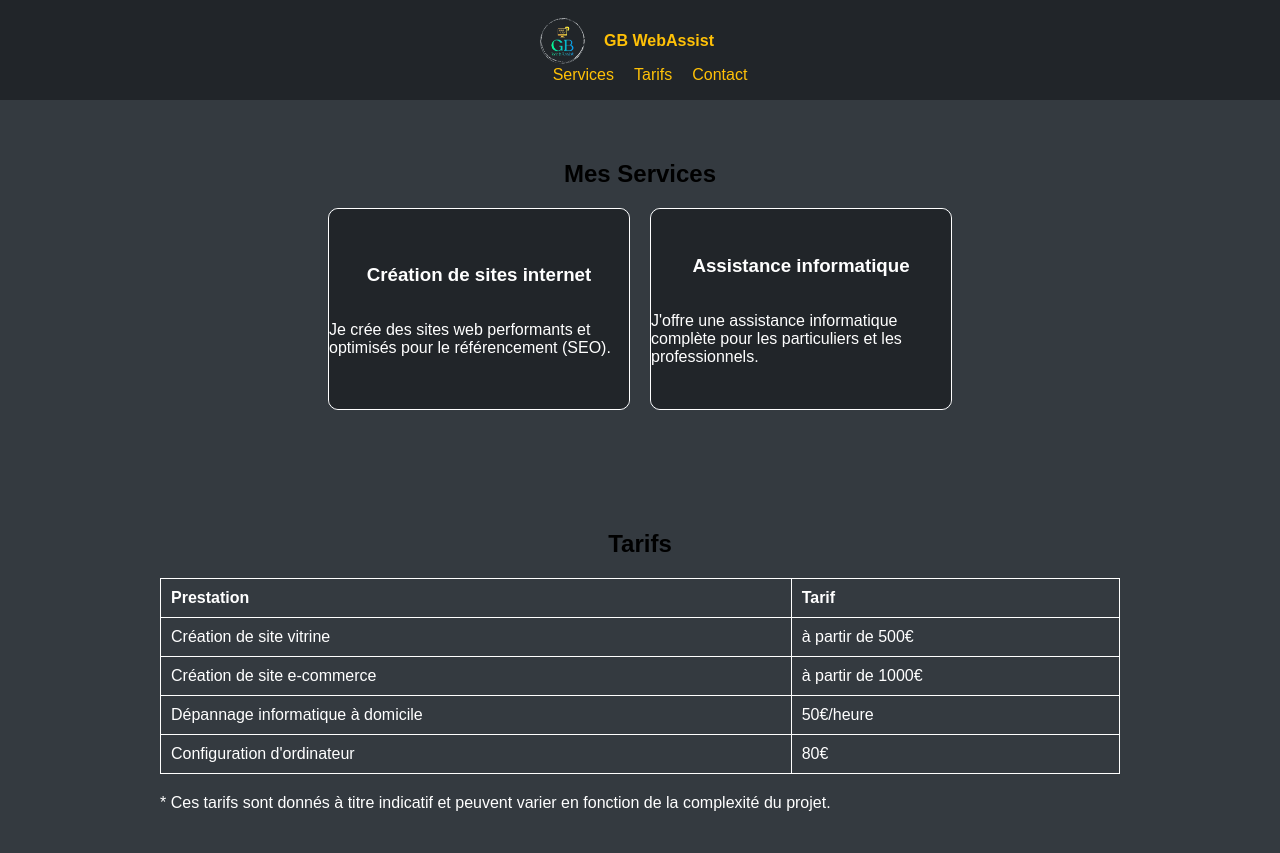
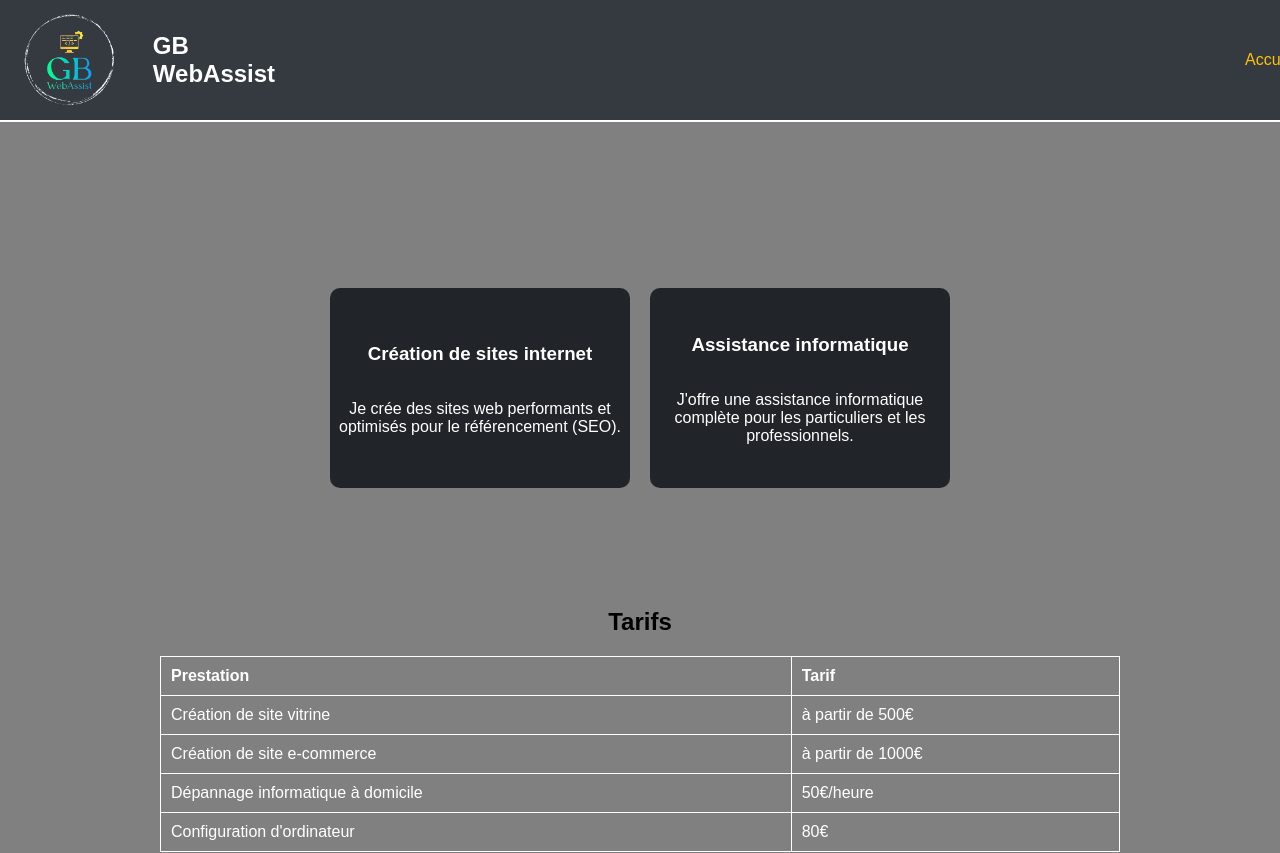
Before and after one commit to GaelleB/gb-webassist, a React (Create React App) app: page / in a window 1280 px wide. Shown: the top 853 px of the page. Built offline with nearby package versions, Linux system fonts and the light colour scheme.

Commit message:
navbar modif

```diff
--- a/src/App.css
+++ b/src/App.css
@@ -1,11 +1,12 @@
+/* App.css */
 @import "./colors.css";
 
 /* Général */
 body {
   font-family: sans-serif;
   margin: 0;
-  background-color: var(--bg-secondary);
-  color: var(--text-black);
+  background-color: grey; /* Gris clair en fond */
+  color: var(--text-light); /* Texte blanc pour le contraste */
 }
 
 .container {
@@ -15,161 +16,66 @@ body {
 }
 
 /* Navbar */
-.navbar {
-  background-color: var(--bg-dark);
-  color: var(--text-light);
-  padding: 1rem;
+nav {
+  background-color: var(--bg-secondary); /* Gris foncé en fond */
   display: flex;
-  justify-content: flex-start; /* Aligner le contenu à gauche */
-  align-items: center;
+  align-items: center; /* Aligner verticalement au centre */
+  padding: 10px;
+  border-bottom: 2px solid var(--text-light); /* Bordure en bas */
+  position: fixed; /* Fixer la navbar */
+  width: 100%; /* Occuppe toute la largeur */
+  z-index: 100; /* Assurer que la navbar est au-dessus des autres éléments */
 }
 
-.navbar-brand {
+.navbar-container {
   display: flex;
   align-items: center;
-  text-decoration: none;
-  margin-right: auto; /* Pousser le logo à gauche */
+  width: 100%;
 }
 
-.logo {
-  height: 50px;
-  margin-right: 10px;
+.navbar-container img {
+  max-height: 100px;
+  margin-right: 20px; /* Espace entre le logo et le titre */
 }
 
-.brand-name {
-  color: var(--text-warning);
-  font-weight: bold;
+.navbar-container div { /* Conteneur des liens */
+  display: flex; /* Aligner les liens horizontalement */
+  margin-left: 950px; /* Pousser les liens à droite */
 }
 
-.navbar-toggler {
-  background-color: transparent;
-  border: none;
-  cursor: pointer;
-  display: none;
-}
-
-.navbar-toggler-icon {
-  display: block;
-  width: 25px;
-  height: 2px;
-  background-color: var(--text-light);
-  position: relative;
-}
-
-.navbar-toggler-icon::before,
-.navbar-toggler-icon::after {
-  content: "";
-  display: block;
-  width: 25px;
-  height: 2px;
-  background-color: var(--text-light);
-  position: absolute;
-  left: 0;
-  transition: all 0.3s ease-in-out;
-}
-
-.navbar-toggler-icon::before {
-  top: -8px;
-}
-
-.navbar-toggler-icon::after {
-  top: 8px;
-}
-
-.navbar-toggler.open .navbar-toggler-icon {
-  background-color: transparent;
-}
-
-.navbar-toggler.open .navbar-toggler-icon::before {
-  transform: rotate(45deg);
-  top: 0;
-}
-
-.navbar-toggler.open .navbar-toggler-icon::after {
-  transform: rotate(-45deg);
-  top: 0;
-}
-
-.navbar-collapse {
-  display: flex;
-}
-
-.navbar-nav {
-  list-style: none;
-  margin: 0;
-  padding: 0;
-  display: flex;
-  align-items: center;
-}
-
-.nav-item {
+.navbar-container div div { /* Styles pour chaque lien */
   margin-left: 20px;
 }
 
-.nav-link {
-  color: var(--text-warning);
+.navbar-container a { /* Styles généraux pour les liens */
+  color: var(--text-warning); /* Couleur du texte */
   text-decoration: none;
-}
-
-.nav-link:hover {
-  color: var(--text-light);
-}
-
-/* Responsive - Afficher le bouton et le menu sur petit écran */
-@media (max-width: 768px) {
-  .navbar-toggler {
-    display: block;
-  }
-
-  .navbar-collapse {
-    display: none;
-    flex-direction: column;
-    position: absolute;
-    top: 100%;
-    left: 0;
-    right: 0;
-    background-color: var(--bg-dark);
-    padding: 1rem;
-  }
-
-  .navbar-collapse.show {
-    display: flex;
-  }
-
-  .navbar-nav {
-    flex-direction: column;
-  }
-
-  .nav-item {
-    margin: 10px 0;
-  }
 }
 
 /* Sections */
 section {
   padding: 40px 0;
-  color: var(--text-light);
+  color: var(--text-light); /* Texte blanc pour les sections */
 }
 
 h2 {
   text-align: center;
-  margin-bottom: 20px;
-  color: var(--text-black);
+  color: var(--text-black); /* Titres en noir */
 }
 
-/* Services (Cartes) */
+/* Services */
 .services-grid {
   display: flex;
   justify-content: center;
   gap: 20px;
-  flex-wrap: wrap;
+  flex-wrap: wrap; /* Permettre aux cartes de s'enrouler */
+  margin-top: 200px; /* Ajuster la valeur en fonction de la hauteur de la navbar */
 }
 
 .service-card {
   width: 300px;
   height: 200px;
   perspective: 1000px;
-  border: 1px solid var(--text-light);
   border-radius: 10px;
   margin-bottom: 20px;
 }
@@ -186,8 +92,7 @@ h2 {
   transform: rotateY(180deg);
 }
 
-.service-card-front,
-.service-card-back {
+.service-card-front, .service-card-back {
   position: absolute;
   width: 100%;
   height: 100%;
@@ -197,15 +102,16 @@ h2 {
   align-items: center;
   justify-content: center;
   border-radius: 10px;
-  color: var(--text-light);
+  color: var(--text-light); /* Texte blanc sur les cartes */
 }
 
 .service-card-front {
-  background-color: var(--bg-dark);
+  background-color: var(--bg-dark); /* Gris très foncé */
+  text-align: center; /* Centrer le texte */
 }
 
 .service-card-back {
-  background-color: var(--text-warning);
+  background-color: var(--text-warning); /* Jaune */
   transform: rotateY(180deg);
 }
 
@@ -214,12 +120,11 @@ table {
   width: 100%;
   border-collapse: collapse;
   margin-bottom: 20px;
-  color: var(--text-light);
+  color: var(--text-light); /* Texte blanc pour le tableau */
 }
 
-th,
-td {
-  border: 1px solid var(--text-light);
+th, td {
+  border: 1px solid var(--text-light); /* Bordure blanche */
   padding: 10px;
   text-align: left;
 }
@@ -232,22 +137,22 @@ td {
 
 #contact li {
   margin-bottom: 10px;
-  color: var(--text-light);
+  color: var(--text-light); /* Texte blanc */
 }
 
-#contact a {
-  color: var(--text-black);
+#contact a { /* Icônes de contact */
+  color: var(--text-black); /* Noir */
   text-decoration: none;
 }
 
 #contact a:hover {
-  color: var(--text-warning);
+  color: var(--text-warning); /* Jaune au survol */
 }
 
 /* Boutons */
 .button {
-  background-color: var(--text-warning);
-  color: var(--text-black);
+  background-color: var(--text-warning); /* Fond jaune */
+  color: var(--text-black); /* Texte noir */
   padding: 10px 20px;
   border: none;
   border-radius: 5px;
--- a/src/components/Navbar.js
+++ b/src/components/Navbar.js
@@ -1,53 +1,21 @@
-// Navbar.js
-import React, { useState } from "react";
-import logo from "../assets/Logo GB WebAssist.png"; // Importez le logo
+import React from 'react';
+import Logo from '../assets/Logo GB WebAssist.png';
 
 function Navbar() {
-  const [isMenuOpen, setIsMenuOpen] = useState(false);
-
-  const toggleMenu = () => {
-    setIsMenuOpen(!isMenuOpen);
-  };
-
-  return (
-    <nav className="navbar" role="navigation">
-      <div className="container">
-        <div className="navbar-brand-container"> {/* Ajout du conteneur pour le logo */}
-          <a className="navbar-brand" href="/">
-            <img src={logo} alt="Logo GB WebAssist" className="logo" />
-            <span className="brand-name">GB WebAssist</span>
-          </a>
+    return (
+    <nav>
+        <div className="navbar-container">
+            <img src={Logo} alt="Logo GB WebAssist" />
+            <h1>GB WebAssist</h1>
+            <div>
+                <div><a href="#accueil" class="heberg">Accueil</a></div>
+                <div><a href="#services" class="acti">Services</a></div>
+                <div><a href="#tarifs" class="inscription">Tarifs</a></div>
+                <div><a href="#contact" class="inscription">Contact</a></div>
+            </div>
         </div>
-        <button
-          className={`navbar-toggler ${isMenuOpen ? "open" : ""}`}
-          aria-expanded={isMenuOpen ? "true" : "false"}
-          onClick={toggleMenu}
-          aria-label="Toggle navigation"
-        >
-          <span className="navbar-toggler-icon"></span>
-        </button>
-        <div className={`navbar-collapse ${isMenuOpen ? "show" : ""}`}>
-          <ul className="navbar-nav">
-            <li className="nav-item">
-              <a className="nav-link" href="#services">
-                Services
-              </a>
-            </li>
-            <li className="nav-item">
-              <a className="nav-link" href="#tarifs">
-                Tarifs
-              </a>
-            </li>
-            <li className="nav-item">
-              <a className="nav-link" href="#contact">
-                Contact
-              </a>
-            </li>
-          </ul>
-        </div>
-      </div>
     </nav>
-  );
+    );
 }
 
 export default Navbar;
```
